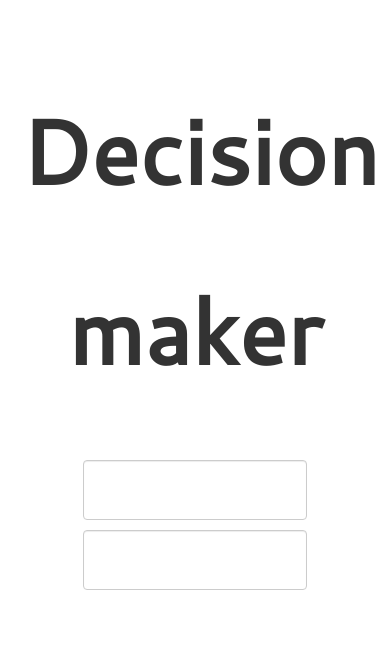
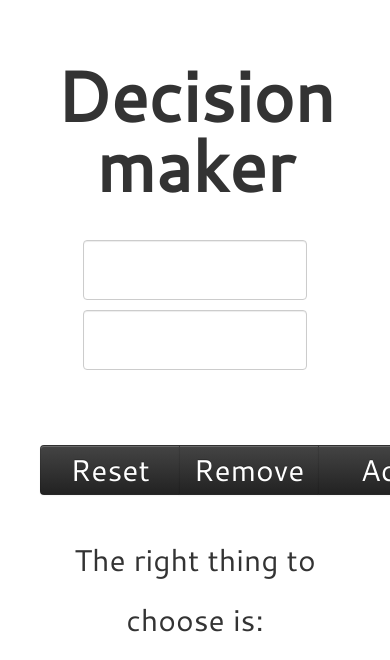
Before and after one commit to babaa/decisionmaker, a PHP site: page / in a window 390 px wide; the page is wider, and only the part inside the window is pictured. Shown: the top 660 px of that part. After the commit the page ends 632 px from the top of that part, so only its background shows below. Run offline with PHP 8.4, Linux system fonts and the light colour scheme.

Commit message:
fix header line-height to show better in vertical phone

```diff
--- a/css/style.css
+++ b/css/style.css
@@ -25,8 +25,8 @@
 
 h1 {
   margin: 0 0 40px 0;
-  font-size: 3em;
-  line-height: 2em;
+  font-size: 70px;
+  line-height: 70px;
 }
 
 button {
```
